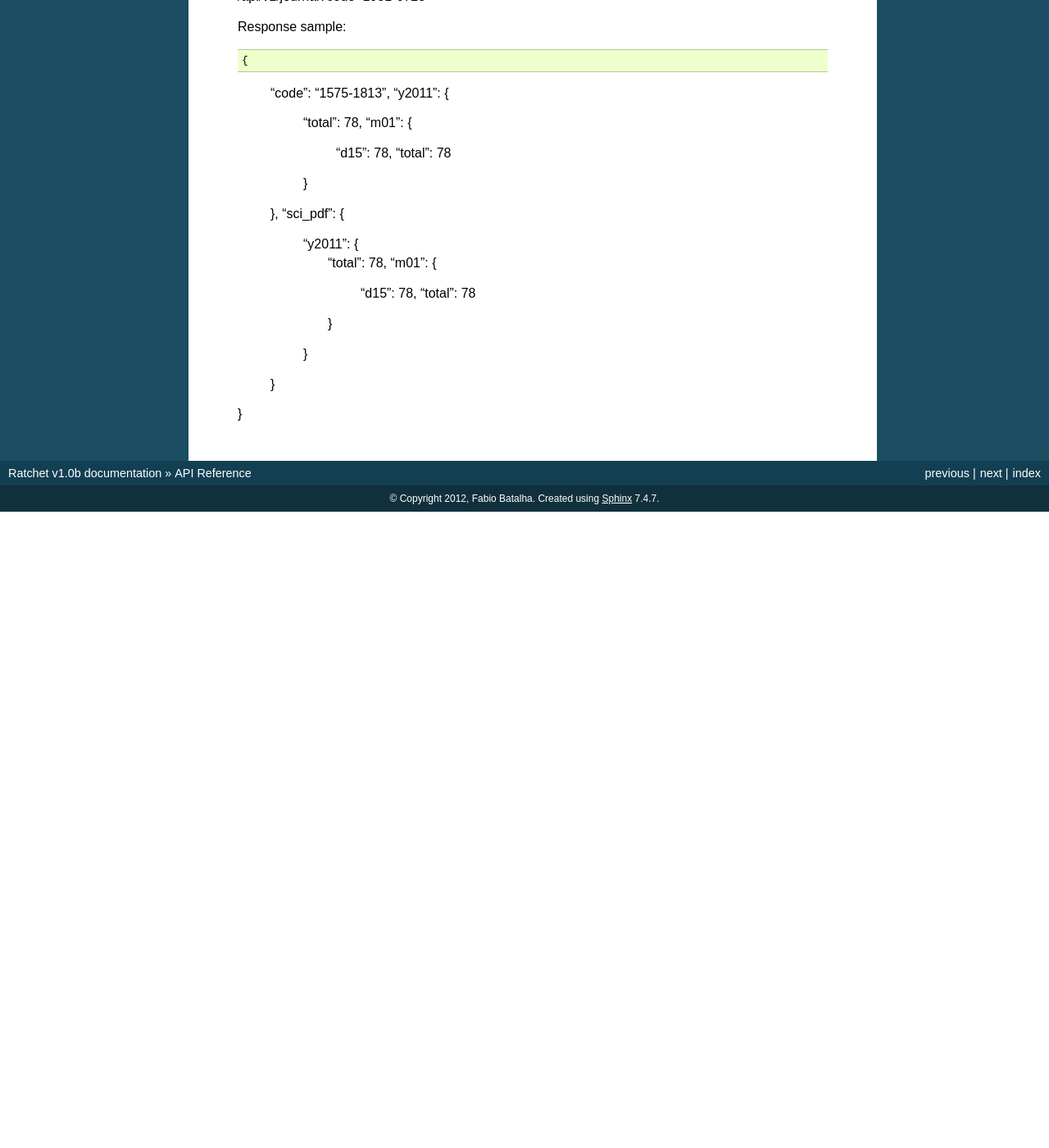
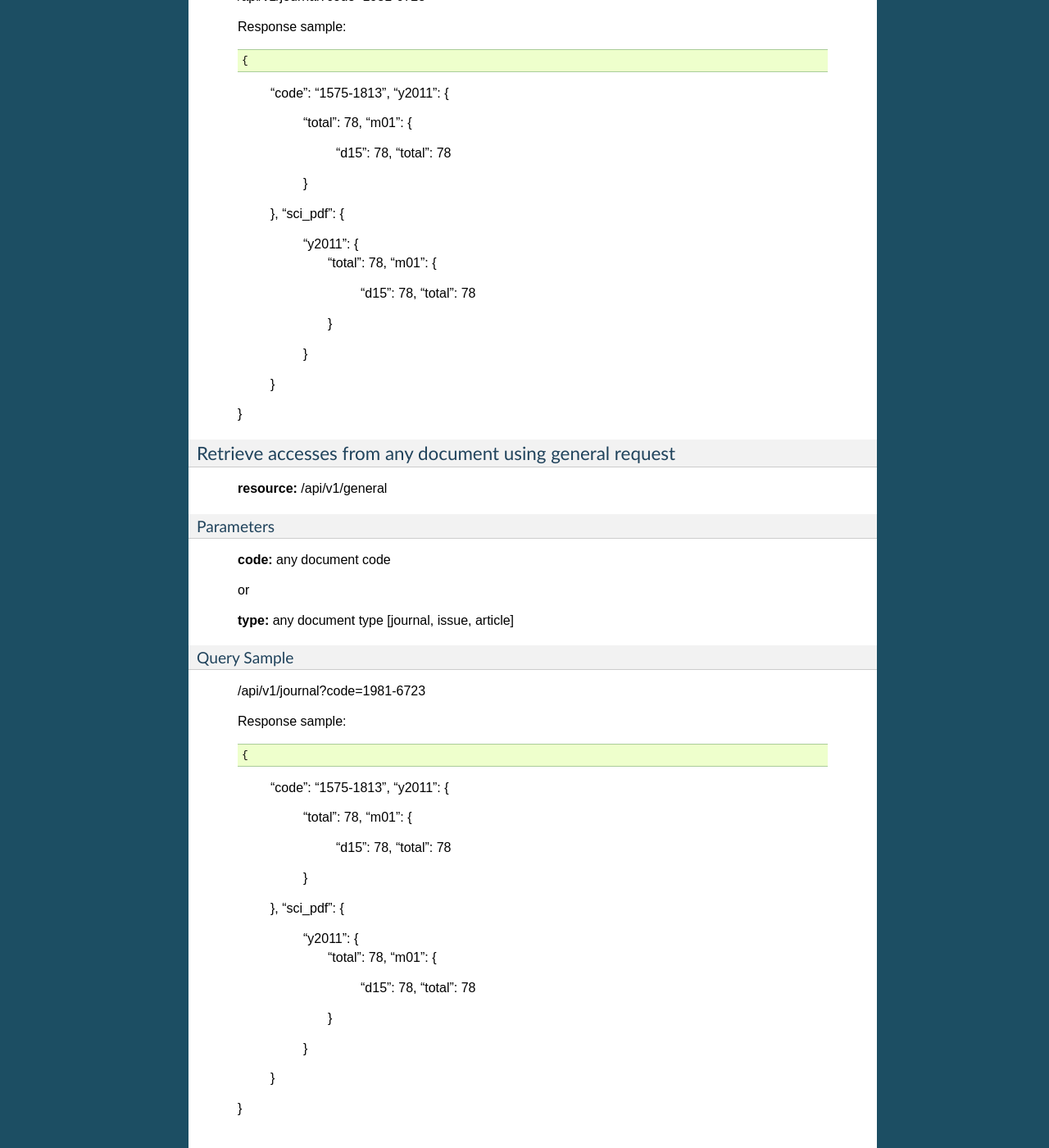
Before and after one commit to scieloorg/ratchet, a Sphinx documentation site: the page built from docs/api.rst, in a window 1280 px wide and 1400 px high, scrolled down 6941 px. Shown: the whole window at 82% size. Built offline with Sphinx 7.4.7, drawn with Linux system fonts in a browser that asks for light colours; before the commit the page ends 7565 px from its top, so only the background shows below that; some of the changed text lies outside the part shown.

Commit message:
Ratched API doc for general webservice

```diff
--- a/docs/api.rst
+++ b/docs/api.rst
@@ -438,3 +438,45 @@ Query Sample
             }
         }
     }
+
+---------------------------------------------------------
+Retrieve accesses from any document using general request
+---------------------------------------------------------
+
+    **resource:** /api/v1/general
+
+Parameters
+----------
+
+    **code:** any document code
+
+    or
+
+    **type:** any document type [journal, issue, article]
+
+Query Sample
+------------
+
+    /api/v1/journal?code=1981-6723
+
+    Response sample::
+
+    {
+        "code": "1575-1813",
+        "y2011": {
+            "total": 78,
+            "m01": {
+                "d15": 78,
+                "total": 78
+            }
+        },
+        "sci_pdf": {
+            "y2011": {
+                "total": 78,
+                "m01": {
+                    "d15": 78,
+                    "total": 78
+                }
+            }
+        }
+    }
```
